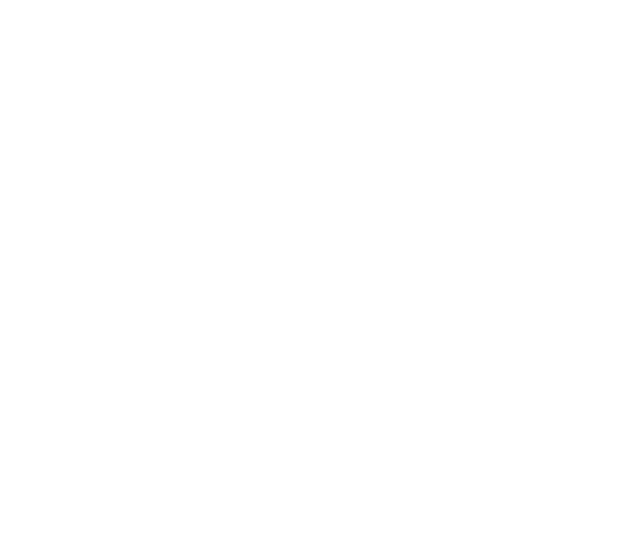
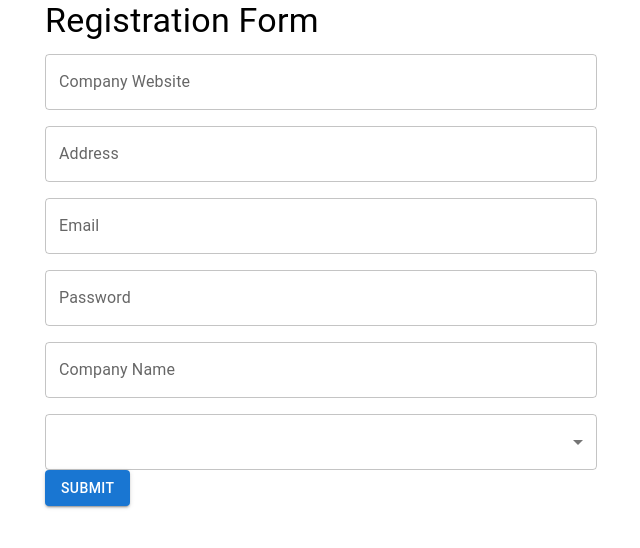
Before and after one commit to yitethio/job_board, a React (Create React App) app: page /Pages/Comp_register in a window 1280 px wide. Before the commit this address had no page. Shown: the top 548 px of the page, without its empty margins (319-959 px from the left). Built offline with nearby package versions, Linux system fonts and the light colour scheme.

Commit message:
practicing authentication

```diff
--- a/src/App.js
+++ b/src/App.js
@@ -2,12 +2,17 @@ import React from 'react';
 import { BrowserRouter, Route, Routes } from 'react-router-dom';
 
 import Intro from './Pages/Intro';
+import Compregister from './Pages/Comp_register';
+
+
 
 function App() {
   return (
     <BrowserRouter>
       <Routes>
         <Route path="/intro" element={<Intro />} />
+        <Route path="/Pages/Comp_register" element={<Compregister/>} />
+        <Route paath="/intro2" element={<intro_2/>}/>
       </Routes>
     </BrowserRouter>
   );
--- /dev/null
+++ b/src/Pages/Comp_register.js
@@ -0,0 +1,89 @@
+import React, { useState } from 'react';
+import TextField from '@mui/material/TextField';
+import Button from '@mui/material/Button';
+import Container from '@mui/material/Container';
+import Grid from '@mui/material/Grid';
+import Typography from '@mui/material/Typography';
+import Select from '@mui/material/Select';
+import MenuItem from '@mui/material/MenuItem';
+
+function Compregister() {
+  const [category, setCategory] = useState('');
+
+  const handleCategoryChange = (event) => {
+    setCategory(event.target.value);
+  };
+
+  return (
+    <Container maxWidth="sm">
+      <Typography variant="h4" gutterBottom>
+        Registration Form
+      </Typography>
+      <form>
+        <Grid container spacing={2}>
+          <Grid item xs={12}>
+            <TextField
+              fullWidth
+              label="Company Website"
+              variant="outlined"
+              name="companyWebsite"
+            />
+          </Grid>
+          <Grid item xs={12}>
+            <TextField
+              fullWidth
+              label="Address"
+              variant="outlined"
+              name="address"
+            />
+          </Grid>
+          <Grid item xs={12}>
+            <TextField
+              fullWidth
+              label="Email"
+              variant="outlined"
+              type="email"
+              name="email"
+            />
+          </Grid>
+          <Grid item xs={12}>
+            <TextField
+              fullWidth
+              label="Password"
+              variant="outlined"
+              type="password"
+              name="password"
+            />
+          </Grid>
+          <Grid item xs={12}>
+            <TextField
+              fullWidth
+              label="Company Name"
+              variant="outlined"
+              name="companyName"
+            />
+          </Grid>
+          <Grid item xs={12}>
+            <Select
+              fullWidth
+              label="Category"
+              variant="outlined"
+              value={category}
+              onChange={handleCategoryChange}
+            >
+              <MenuItem value="Textile">Textile</MenuItem>
+              <MenuItem value="Medical">Medical</MenuItem>
+              <MenuItem value="Automobile">Automobile</MenuItem>
+              <MenuItem value="Aviation">Aviation</MenuItem>
+            </Select>
+          </Grid>
+        </Grid>
+        <Button variant="contained" color="primary" type="submit">
+          Submit
+        </Button>
+      </form>
+    </Container>
+  );
+}
+
+export default Compregister;
```
Also changed, not shown: src/Pages/intro2.js (added, +11 -0 lines).
